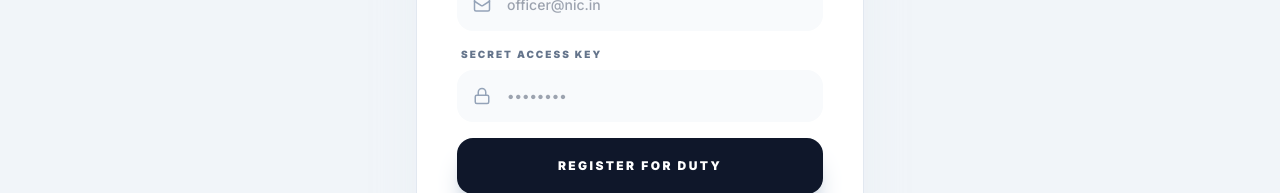
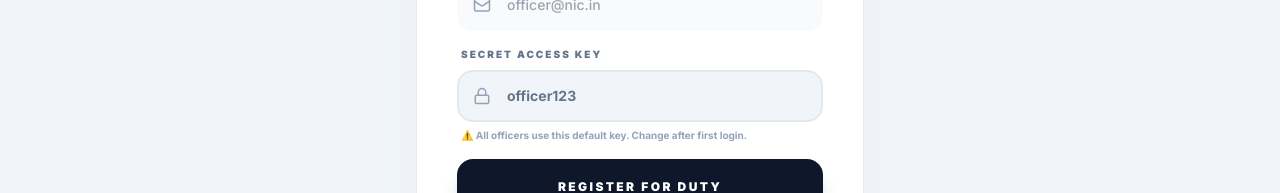
Before and after one commit to Vicky7795/public-system, a React (Vite) app in the folder client/: page /officer/register in a window 1280 px wide. Shown: the part 730-923 px from the top of the page. Built offline with nearby package versions, Linux system fonts and the light colour scheme; no server answers.

Commit message:
Lock officer registration password to default 'officer123'

```diff
--- a/client/src/pages/OfficerRegister.jsx
+++ b/client/src/pages/OfficerRegister.jsx
@@ -4,7 +4,7 @@ import api from '../utils/api';
 import { User, Phone, Mail, Lock, Loader2, ShieldPlus, Building2 } from 'lucide-react';
 
 const OfficerRegister = () => {
-    const [formData, setFormData] = useState({ name: '', phone: '', email: '', password: '', role: 'Officer', departmentId: '' });
+    const [formData, setFormData] = useState({ name: '', phone: '', email: '', password: 'officer123', role: 'Officer', departmentId: '' });
     const [departments, setDepartments] = useState([]);
     const [loading, setLoading] = useState(false);
     const [error, setError] = useState('');
@@ -130,13 +130,13 @@ const OfficerRegister = () => {
                             <div className="relative">
                                 <Lock className="absolute left-4 top-1/2 -translate-y-1/2 text-slate-400" size={18} />
                                 <input
-                                    type="password" required
-                                    className="w-full pl-12 pr-5 py-3.5 rounded-2xl bg-slate-50 border-2 border-transparent focus:border-slate-900 focus:bg-white outline-none transition-all font-medium text-slate-700 text-sm"
-                                    placeholder="••••••••"
-                                    value={formData.password}
-                                    onChange={(e) => setFormData({ ...formData, password: e.target.value })}
+                                    type="text"
+                                    readOnly
+                                    value="officer123"
+                                    className="w-full pl-12 pr-5 py-3.5 rounded-2xl bg-slate-100 border-2 border-slate-200 outline-none font-bold text-slate-500 text-sm cursor-not-allowed select-none"
                                 />
                             </div>
+                            <p className="text-[10px] text-slate-400 font-bold mt-1.5 px-1">⚠️ All officers use this default key. Change after first login.</p>
                         </div>
                     </div>
 
```
